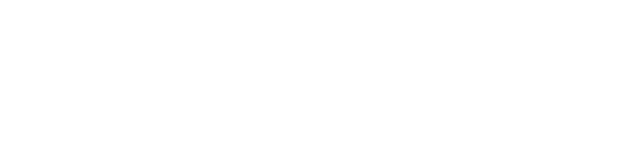
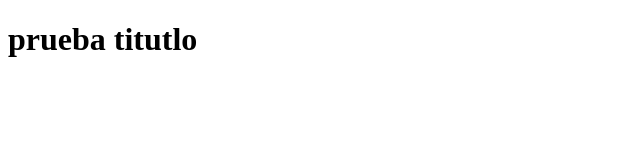
Before and after one commit to elizalde-j/proyecto-nuevo, a plain HTML site: page index.html in a window 1280 px wide. Shown: the whole page, without its empty margins (0-640 px from the left). Drawn offline with Linux system fonts and the light colour scheme.

Commit message:
add: titulo

```diff
--- a/index.html
+++ b/index.html
@@ -6,6 +6,6 @@
     <title>Document</title>
 </head>
 <body>
-
+     <h1>prueba titutlo</h1>
 </body>
 </html>
```
